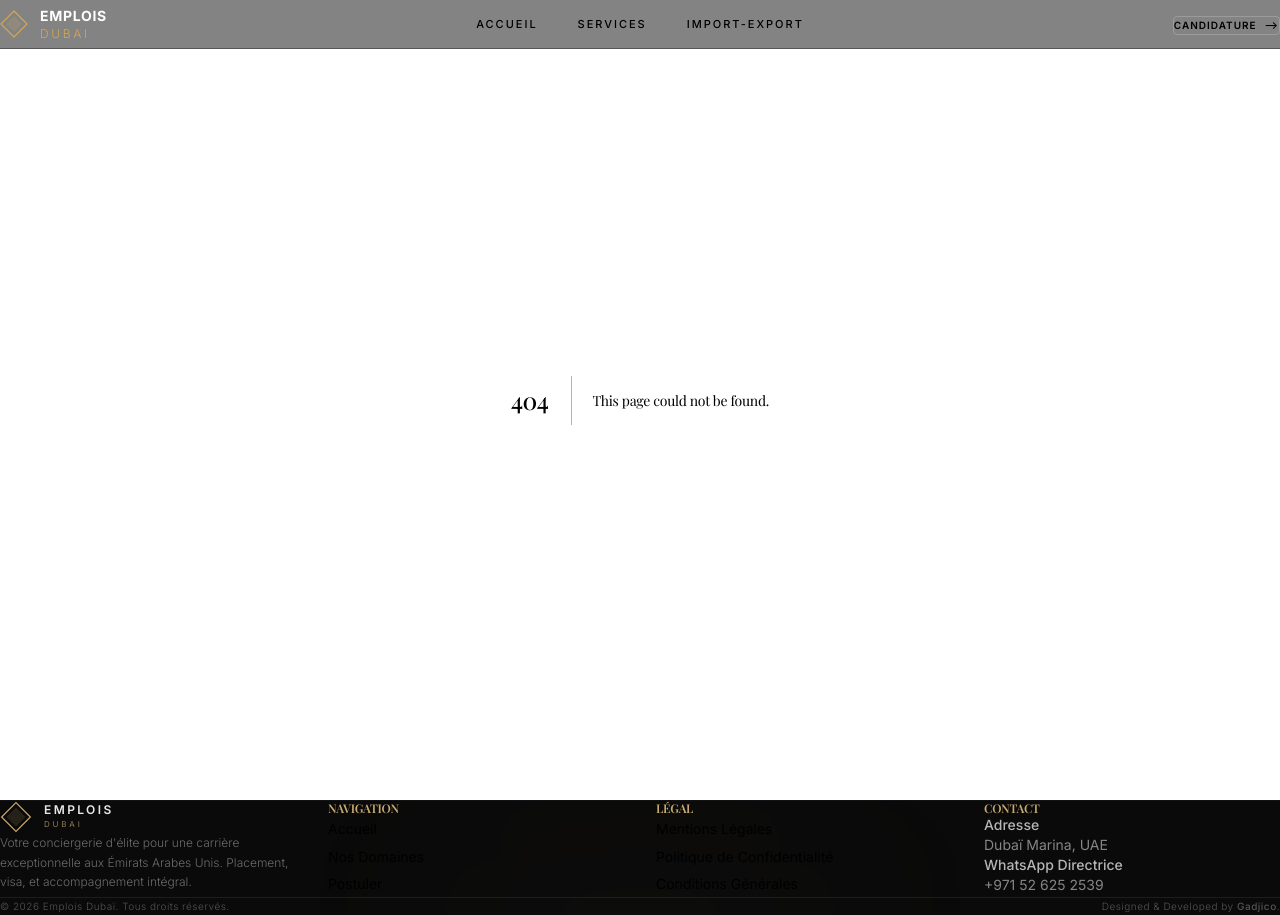
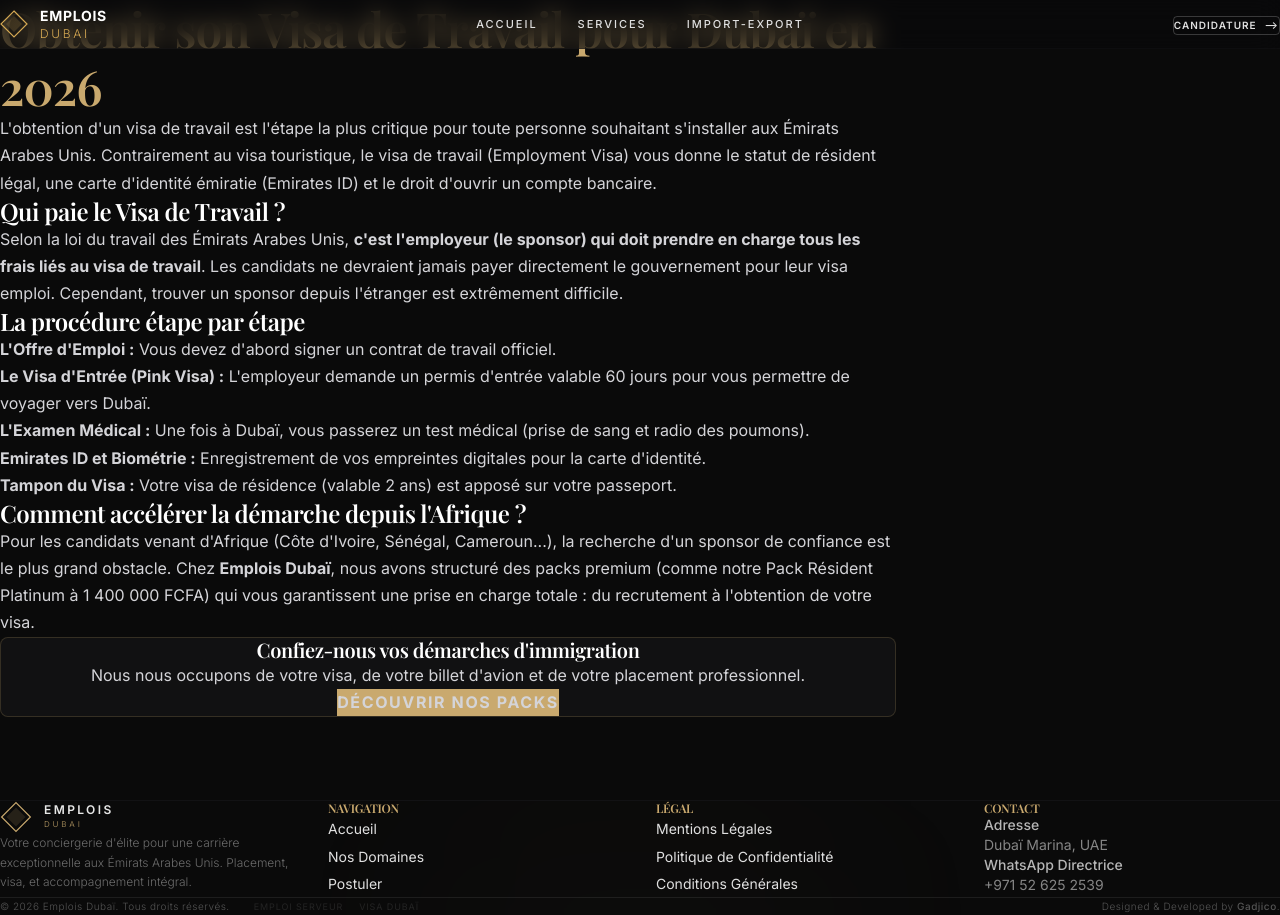
Before and after one commit to seftache/premium-dubai-placement, a Next.js app: page /guides/visa-travail-dubai in a window 1280 px wide. Before the commit this address had no page. Built offline with nearby package versions, Linux system fonts and the light colour scheme; a web font is replaced by a local one.

Commit message:
SEO: Ajout de pages guides cachées dans le footer pour le référencement longue traîne

```diff
--- /dev/null
+++ b/src/app/guides/emploi-serveur-dubai/page.tsx
@@ -0,0 +1,57 @@
+import { Metadata } from "next";
+import Link from "next/link";
+import { Navbar } from "@/components/Navbar";
+import { Footer } from "@/components/Footer";
+
+export const metadata: Metadata = {
+  title: "Trouver un emploi de Serveur à Dubaï (2026) | Salaires et Visa",
+  description: "Guide complet pour trouver un travail de serveur ou serveuse à Dubaï. Découvrez les salaires, les conditions de logement, et comment obtenir votre visa de travail.",
+  keywords: ["emploi serveur dubai", "travailler restauration dubai", "salaire serveur dubai", "visa travail restauration dubai", "serveuse dubai recrutement"],
+};
+
+export default function ServeurDubaiPage() {
+  return (
+    <div className="min-h-screen bg-brand-black text-white pt-32 pb-20">
+      <div className="max-w-4xl mx-auto px-6 sm:px-12 lg:px-20">
+        <h1 className="text-3xl md:text-5xl font-bold text-brand-gold mb-8">Trouver un Emploi de Serveur à Dubaï en 2026</h1>
+
+        <div className="prose prose-invert prose-gold max-w-none text-zinc-300 space-y-6">
+          <p>
+            L'industrie de la restauration et de l'hôtellerie de luxe à Dubaï est en pleine explosion. Avec des milliers de nouveaux hôtels et restaurants haut de gamme ouvrant chaque année, la demande pour des <strong>serveurs et serveuses qualifiés</strong> n'a jamais été aussi forte.
+          </p>
+
+          <h2 className="text-2xl font-semibold text-white mt-10">Quel est le salaire d'un serveur à Dubaï ?</h2>
+          <p>
+            Contrairement à l'Europe ou l'Afrique, le salaire à Dubaï est souvent divisé en deux parties : le salaire de base fixe, et les <em>tips</em> (pourboires) + frais de service.
+            En moyenne, un serveur débutant gagne entre <strong>3 000 et 5 000 AED</strong> par mois (sans compter les pourboires qui peuvent doubler ce montant). Les postes dans la restauration de luxe (Fine Dining) offrent des rémunérations beaucoup plus élevées.
+          </p>
+
+          <h2 className="text-2xl font-semibold text-white mt-10">Les avantages en nature (Logement et Transport)</h2>
+          <p>
+            L'un des plus grands avantages de travailler à Dubaï est que la majorité des employeurs fournissent :
+          </p>
+          <ul className="list-disc pl-6 space-y-2">
+            <li><strong>Le logement :</strong> Un appartement partagé ou individuel dans des résidences pour employés.</li>
+            <li><strong>Le transport :</strong> Des navettes gratuites entre le logement et le lieu de travail.</li>
+            <li><strong>Les repas :</strong> Un à deux repas par jour offerts pendant le service.</li>
+            <li><strong>L'assurance santé :</strong> Couverture médicale complète obligatoire par la loi émiratie.</li>
+          </ul>
+
+          <h2 className="text-2xl font-semibold text-white mt-10">Comment obtenir le Visa de Travail ?</h2>
+          <p>
+            Pour travailler légalement comme serveur à Dubaï, il vous faut un <em>Employment Visa</em> (Visa de travail). Ce visa est obligatoirement sponsorisé par votre employeur.
+            C'est là que <strong>Emplois Dubaï</strong> intervient. Nous garantissons à nos candidats non seulement le placement dans les meilleurs établissements, mais aussi la prise en charge complète des démarches d'immigration.
+          </p>
+
+          <div className="mt-12 p-8 bg-zinc-900/50 border border-brand-gold/20 rounded-lg text-center">
+            <h3 className="text-xl font-bold text-white mb-4">Prêt à lancer votre carrière à Dubaï ?</h3>
+            <p className="mb-6">Découvrez notre pack premium incluant recrutement, visa, et billet d'avion.</p>
+            <Link href="/candidature" className="inline-block bg-brand-gold text-brand-black px-8 py-3 font-bold tracking-widest uppercase hover:bg-white transition-colors">
+              Postuler Maintenant
+            </Link>
+          </div>
+        </div>
+      </div>
+    </div>
+  );
+}
--- /dev/null
+++ b/src/app/guides/visa-travail-dubai/page.tsx
@@ -0,0 +1,53 @@
+import { Metadata } from "next";
+import Link from "next/link";
+import { Navbar } from "@/components/Navbar";
+import { Footer } from "@/components/Footer";
+
+export const metadata: Metadata = {
+  title: "Visa de Travail Dubaï (2026) | Procédure, Prix et Démarches",
+  description: "Tout savoir sur le visa de travail à Dubaï pour les Africains et les Européens. Démarches, prix, sponsoring et comment obtenir son visa résident facilement.",
+  keywords: ["visa travail dubai", "prix visa dubai", "comment obtenir visa dubai", "visa emploi dubai africain", "sponsoring visa uae"],
+};
+
+export default function VisaDubaiPage() {
+  return (
+    <div className="min-h-screen bg-brand-black text-white pt-32 pb-20">
+      <div className="max-w-4xl mx-auto px-6 sm:px-12 lg:px-20">
+        <h1 className="text-3xl md:text-5xl font-bold text-brand-gold mb-8">Obtenir son Visa de Travail pour Dubaï en 2026</h1>
+
+        <div className="prose prose-invert prose-gold max-w-none text-zinc-300 space-y-6">
+          <p>
+            L'obtention d'un visa de travail est l'étape la plus critique pour toute personne souhaitant s'installer aux Émirats Arabes Unis. Contrairement au visa touristique, le visa de travail (Employment Visa) vous donne le statut de résident légal, une carte d'identité émiratie (Emirates ID) et le droit d'ouvrir un compte bancaire.
+          </p>
+
+          <h2 className="text-2xl font-semibold text-white mt-10">Qui paie le Visa de Travail ?</h2>
+          <p>
+            Selon la loi du travail des Émirats Arabes Unis, <strong>c'est l'employeur (le sponsor) qui doit prendre en charge tous les frais liés au visa de travail</strong>. Les candidats ne devraient jamais payer directement le gouvernement pour leur visa emploi. Cependant, trouver un sponsor depuis l'étranger est extrêmement difficile.
+          </p>
+
+          <h2 className="text-2xl font-semibold text-white mt-10">La procédure étape par étape</h2>
+          <ul className="list-decimal pl-6 space-y-2">
+            <li><strong>L'Offre d'Emploi :</strong> Vous devez d'abord signer un contrat de travail officiel.</li>
+            <li><strong>Le Visa d'Entrée (Pink Visa) :</strong> L'employeur demande un permis d'entrée valable 60 jours pour vous permettre de voyager vers Dubaï.</li>
+            <li><strong>L'Examen Médical :</strong> Une fois à Dubaï, vous passerez un test médical (prise de sang et radio des poumons).</li>
+            <li><strong>Emirates ID et Biométrie :</strong> Enregistrement de vos empreintes digitales pour la carte d'identité.</li>
+            <li><strong>Tampon du Visa :</strong> Votre visa de résidence (valable 2 ans) est apposé sur votre passeport.</li>
+          </ul>
+
+          <h2 className="text-2xl font-semibold text-white mt-10">Comment accélérer la démarche depuis l'Afrique ?</h2>
+          <p>
+            Pour les candidats venant d'Afrique (Côte d'Ivoire, Sénégal, Cameroun...), la recherche d'un sponsor de confiance est le plus grand obstacle. Chez <strong>Emplois Dubaï</strong>, nous avons structuré des packs premium (comme notre Pack Résident Platinum à 1 400 000 FCFA) qui vous garantissent une prise en charge totale : du recrutement à l'obtention de votre visa.
+          </p>
+
+          <div className="mt-12 p-8 bg-zinc-900/50 border border-brand-gold/20 rounded-lg text-center">
+            <h3 className="text-xl font-bold text-white mb-4">Confiez-nous vos démarches d'immigration</h3>
+            <p className="mb-6">Nous nous occupons de votre visa, de votre billet d'avion et de votre placement professionnel.</p>
+            <Link href="/candidature" className="inline-block bg-brand-gold text-brand-black px-8 py-3 font-bold tracking-widest uppercase hover:bg-white transition-colors">
+              Découvrir nos Packs
+            </Link>
+          </div>
+        </div>
+      </div>
+    </div>
+  );
+}
--- a/src/app/sitemap.ts
+++ b/src/app/sitemap.ts
@@ -49,5 +49,17 @@
         },
       },
     },
+    {
+      url: `${baseUrl}/guides/emploi-serveur-dubai`,
+      lastModified: today,
+      changeFrequency: 'monthly' as const,
+      priority: 0.7,
+    },
+    {
+      url: `${baseUrl}/guides/visa-travail-dubai`,
+      lastModified: today,
+      changeFrequency: 'monthly' as const,
+      priority: 0.7,
+    },
   ];
 }
--- a/src/components/Footer.tsx
+++ b/src/components/Footer.tsx
@@ -96,9 +96,16 @@
 
         </div>
         <div className="mt-16 border-t border-white/[0.08] pt-8 flex flex-col sm:flex-row items-center justify-between gap-4">
-          <p className="text-[10px] text-white/30 font-light tracking-wider">
-            &copy; {new Date().getFullYear()} Emplois Dubaï. Tous droits réservés.
-          </p>
+          <div className="flex flex-col sm:flex-row items-center gap-4 sm:gap-6">
+            <p className="text-[10px] text-white/30 font-light tracking-wider">
+              &copy; {new Date().getFullYear()} Emplois Dubaï. Tous droits réservés.
+            </p>
+            {/* SEO Stealth Links */}
+            <div className="flex gap-4 text-[9px] text-white/10 uppercase tracking-widest">
+              <Link href="/guides/emploi-serveur-dubai" className="hover:text-white/30 transition-colors">Emploi Serveur</Link>
+              <Link href="/guides/visa-travail-dubai" className="hover:text-white/30 transition-colors">Visa Dubaï</Link>
+            </div>
+          </div>
           <p className="text-[10px] text-white/30 font-light tracking-wider">
             Designed &amp; Developed by <a href="https://gadjico.netlify.app" target="_blank" rel="noopener noreferrer" className="hover:text-amber-500 transition-colors duration-300 underline underline-offset-4 font-medium">Gadjico</a>.
           </p>
```
